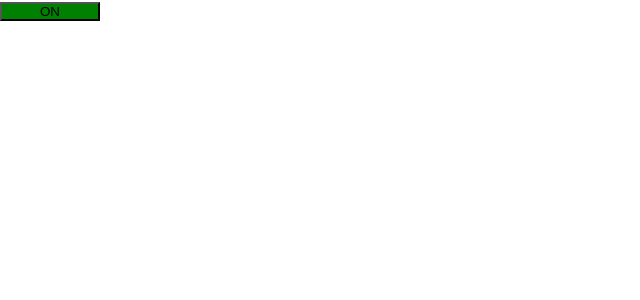
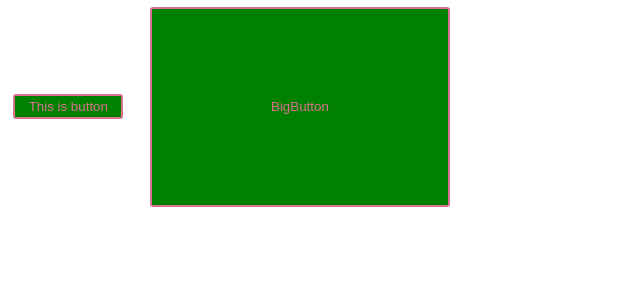
Before and after one commit to giangann/ReactJS_review, a React (Create React App) app: page / in a window 1280 px wide. Shown: the top 300 px of the page, without its empty margins (0-640 px from the left). Built offline with nearby package versions, Linux system fonts and the light colour scheme.

Commit message:
finish test Styled Component `` ; and npm install React-Bootstrap

```diff
--- a/package.json
+++ b/package.json
@@ -6,8 +6,10 @@
     "@testing-library/jest-dom": "^5.16.1",
     "@testing-library/react": "^12.1.2",
     "@testing-library/user-event": "^13.5.0",
+    "bootstrap": "^5.1.3",
     "classnames": "^2.3.1",
     "react": "^17.0.2",
+    "react-bootstrap": "^2.0.4",
     "react-dom": "^17.0.2",
     "react-scripts": "5.0.0",
     "styled-components": "^5.3.3",
--- a/src/App.js
+++ b/src/App.js
@@ -1,7 +1,7 @@
-import logo from "./logo.svg";
 import "./App.css";
-import { useEffect, useState } from "react";
-
+import {  useState } from "react";
+import styled, { css } from 'styled-components'
+// import StyledButton from "./style.js";
 
 function App() {
   const [on,setOn] = useState(true)
@@ -10,14 +10,27 @@ function App() {
     setOn(on => !on)
   }
 
-  var handleUI = require('classnames');
-  handleUI=handleUI('style',(on)?'button_on':'button_off')
+  // var handleUI = require('classnames');
+  // handleUI=handleUI('style',(on)?'button_on':'button_off')
+
+  const StyledButton = styled.button`
+    border-radius: 3px;
+    border: 2px solid palevioletred;
+    color: palevioletred;
+    margin: 0.5em 1em;
+    padding: 0.25em 1em;
+    background-color: ${props => props.primary === true?"green":"red"}
+  `;
+  const BigButton = styled(StyledButton)`
+    width: 300px;
+    height: 200px;
+    background-color: !(background-color)
+  `
 
   return(
     <div >
-      <button onClick={handleClick} className={handleUI} >
-      {on?"ON":"OFF"}
-    </button>
+      <StyledButton primary = {on} onClick={handleClick}>This is button</StyledButton>
+      <BigButton primary = {on} onClick={handleClick}>BigButton</BigButton>
     </div>
   )
 }
--- /dev/null
+++ b/src/style.js
@@ -0,0 +1,10 @@
+import styled from "styled-components";
+
+export default styled.something`
+${props => props.buttonType==="button_on" ?
+`background-color: #7b4cd8; color: #fff; font-size: 1.25rem;` :
+`background-color: #ff31ca; color: #ffe6f9; font-size: 0.95rem;`};
+padding: 10px;
+border: none;
+border-radius: 5px;
+`
```
Also changed, not shown: src/Logo.module.scss (added), 1 other file (tests, documents, lock files or other folders).
